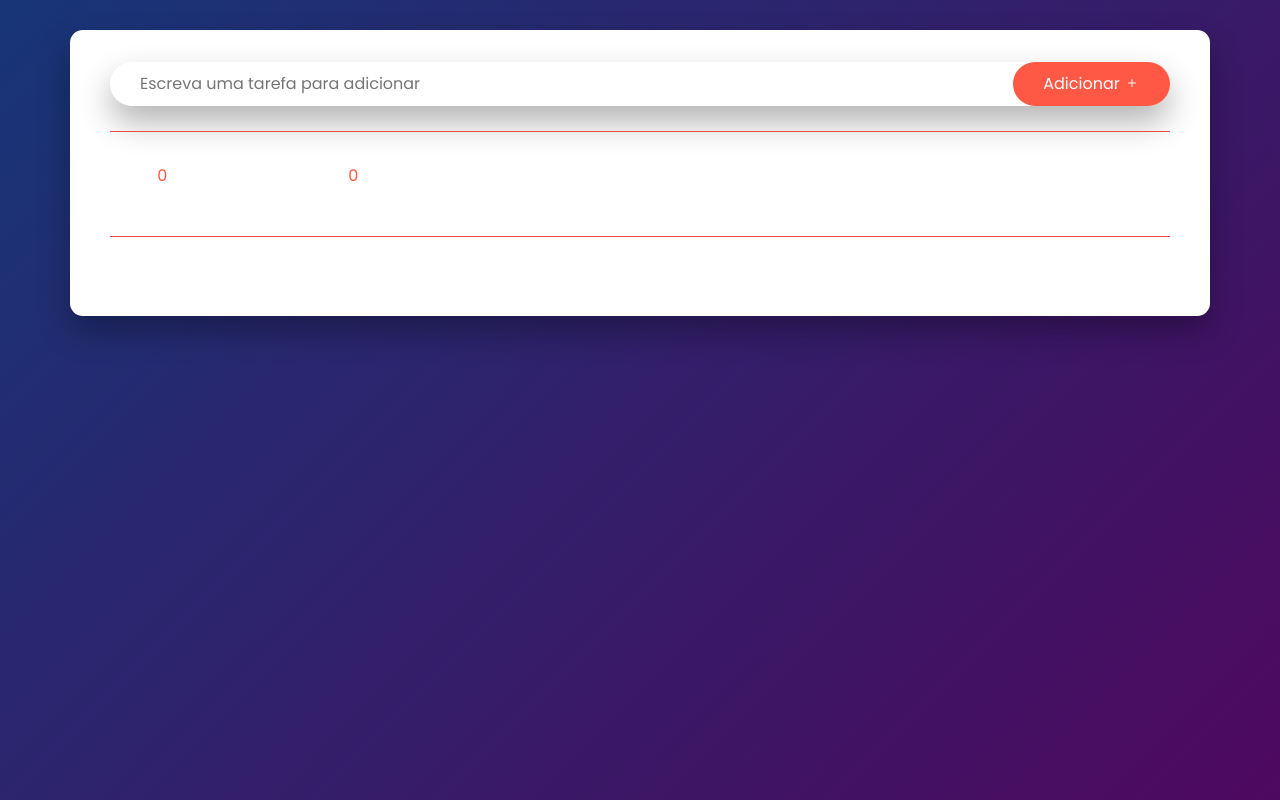
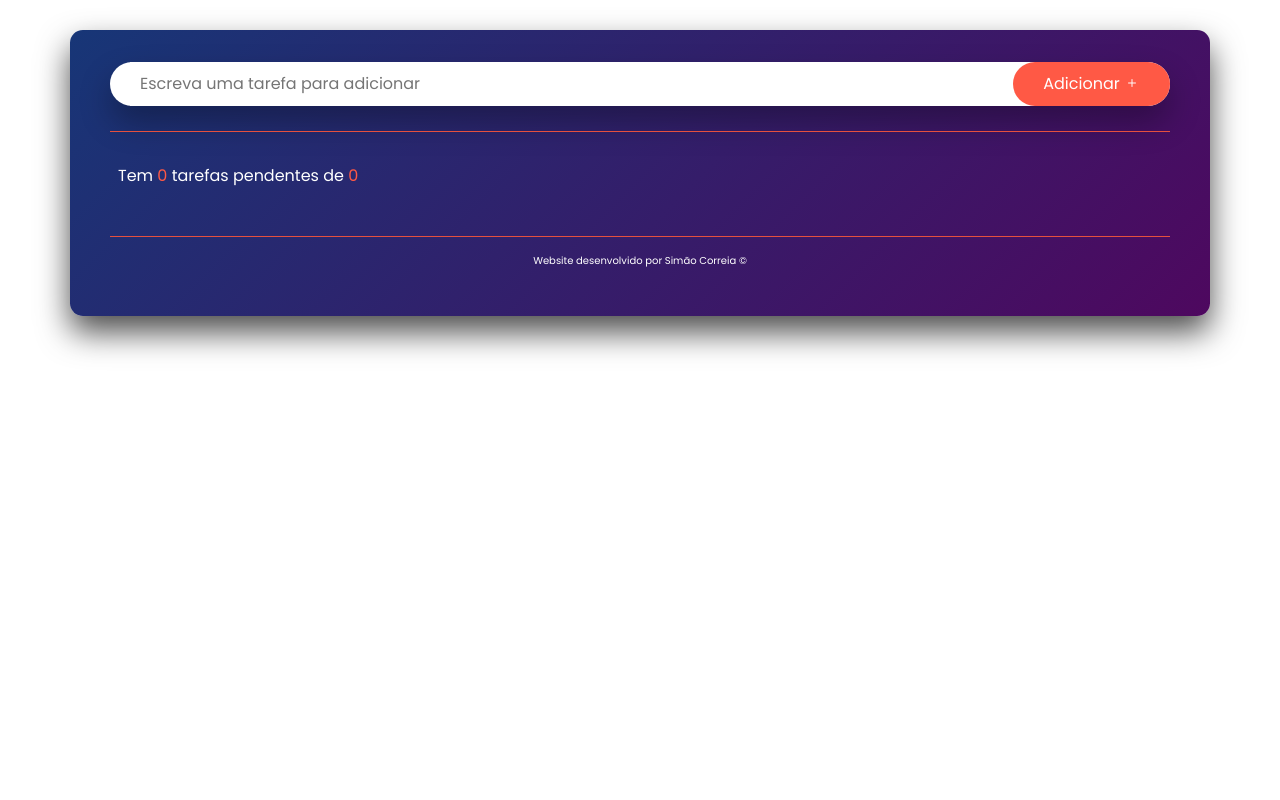
Before and after one commit to simaolab/to-do-list, a plain HTML site: page index.html in a window 1280 px wide. Drawn offline with nearby package versions, Linux system fonts and the light colour scheme.

Commit message:
Nova alteração cor de fundo

```diff
--- a/style.css
+++ b/style.css
@@ -6,8 +6,7 @@
 
 body{
     height: 100vh;
-
-    background: linear-gradient(135deg, #173677, #4e085f);
+    background: white;
 }
 
 hr{
@@ -27,8 +26,8 @@ hr{
 .container{
     padding: 2em 2.5em;
     color: white;
-    background: white;
-    box-shadow: 0 1em 2em rgba(0, 0, 0, 0.3);
+    background: linear-gradient(135deg, #173677, #4e085f);
+    box-shadow: 0 1em 2em rgba(0, 0, 0, 0.7);
     border-radius: 0.8em;
 }
 
```
